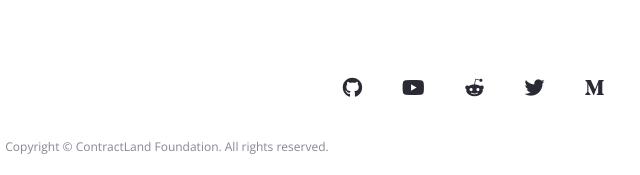
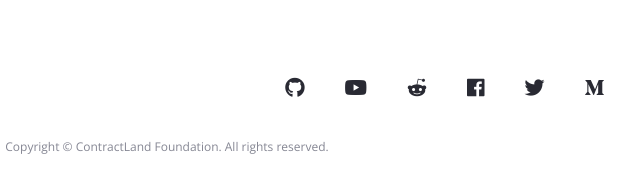
Before and after one commit to ContractLand/contractland-landing-page, a website: page index-cn.html in a window 1280 px wide. Shown: the part 5771-5946 px from the top of the page, 473-1113 px from the left. Drawn offline with nearby package versions, Linux system fonts and the light colour scheme.

Commit message:
add facebook link

```diff
--- a/index-cn.html
+++ b/index-cn.html
@@ -412,6 +412,11 @@
                                     </a>
                                 </li>
                                 <li class="nav-item">
+                                    <a class="nav-link d-flex flex-row justify-content-center align-items-center" href="https://www.facebook.com/ContractLand-2387430301320341" target="_blank">
+                                        <i class="fab fa-facebook"></i>
+                                    </a>
+                                </li>
+                                <li class="nav-item">
                                     <a class="nav-link d-flex flex-row justify-content-center align-items-center" href="https://twitter.com/ContractLand" target="_blank">
                                         <i class="fab fa-twitter"></i>
                                     </a>
```
Also changed, not shown: index.html (+5 -0 lines).
